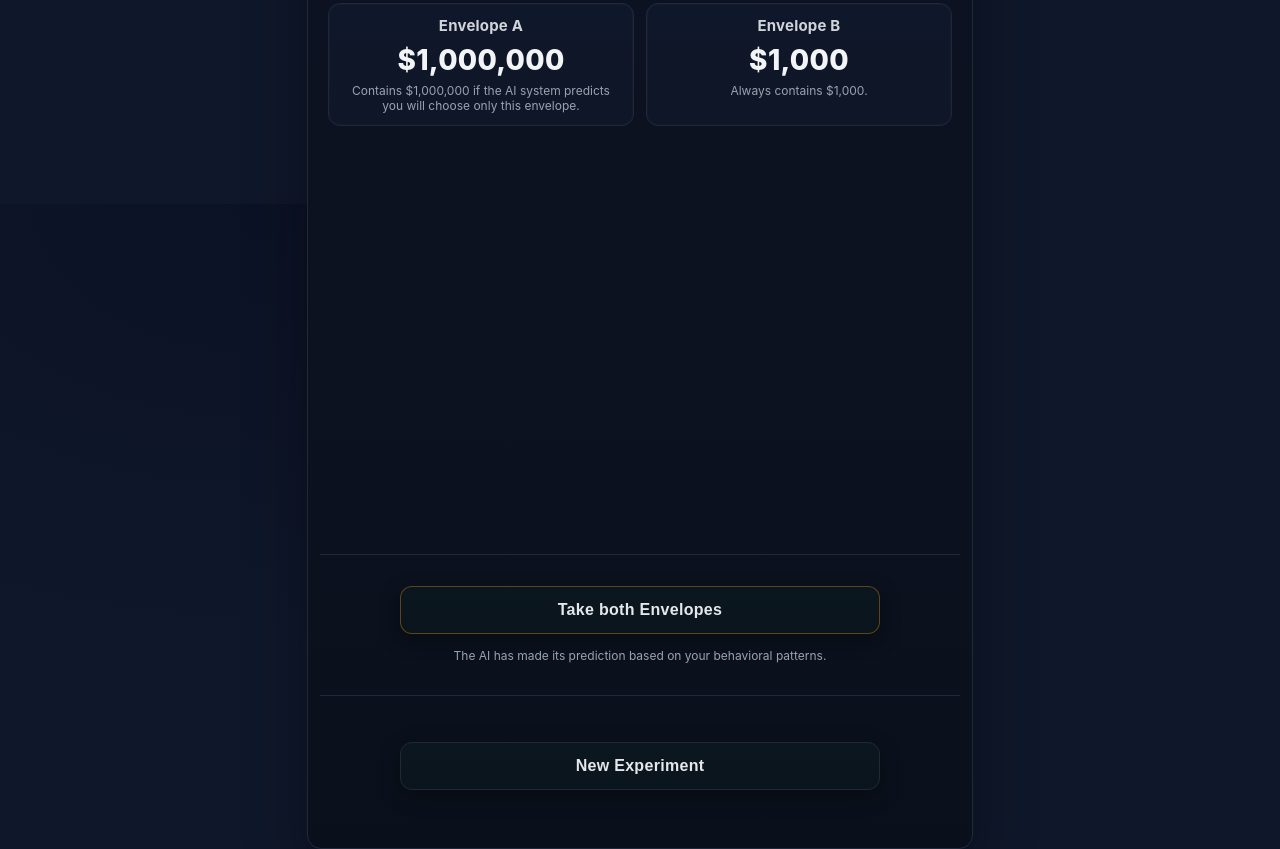
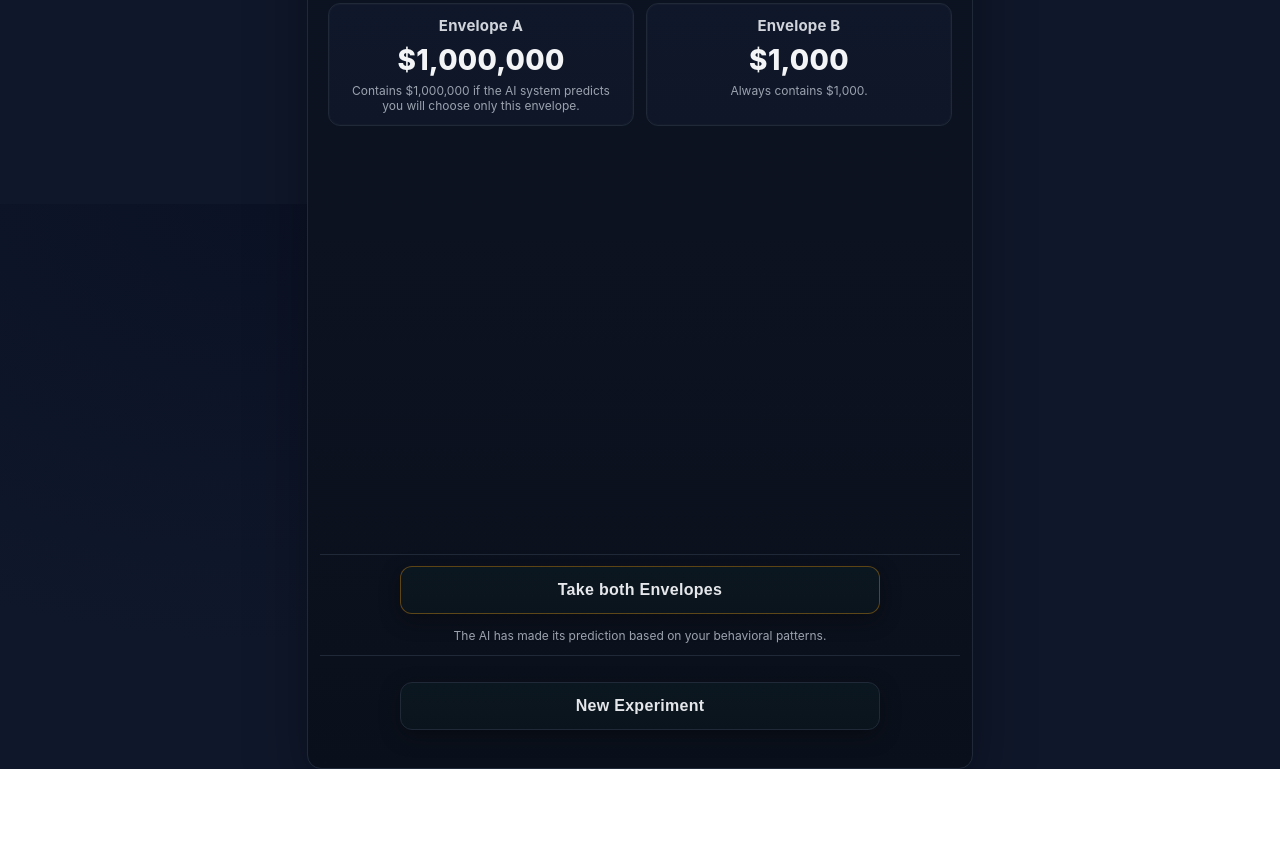
Before and after one commit to rashchedrin/newcomb, a plain HTML site: page mobile.html in a window 1280 px wide. Shown: the part 596-1445 px from the top of the page. After the commit the page ends 1365 px from the top, so only its background shows below. Drawn offline with Linux system fonts and the light colour scheme.

Commit message:
shorter rows 3 and 4

```diff
--- a/mobile.html
+++ b/mobile.html
@@ -45,13 +45,21 @@
     .row:last-child {
       border-bottom: 0;
     }
-    .row-top, .row-bottom, .row-next {
+    .row-top {
       display: flex;
       flex-direction: column;
       align-items: center;
       justify-content: center;
       gap: 8px;
       min-height: 120px;
+    }
+    .row-bottom, .row-next {
+      display: flex;
+      flex-direction: column;
+      align-items: center;
+      justify-content: center;
+      gap: 8px;
+      min-height: 80px;
     }
     .score {
       font-size: 14px;
```
